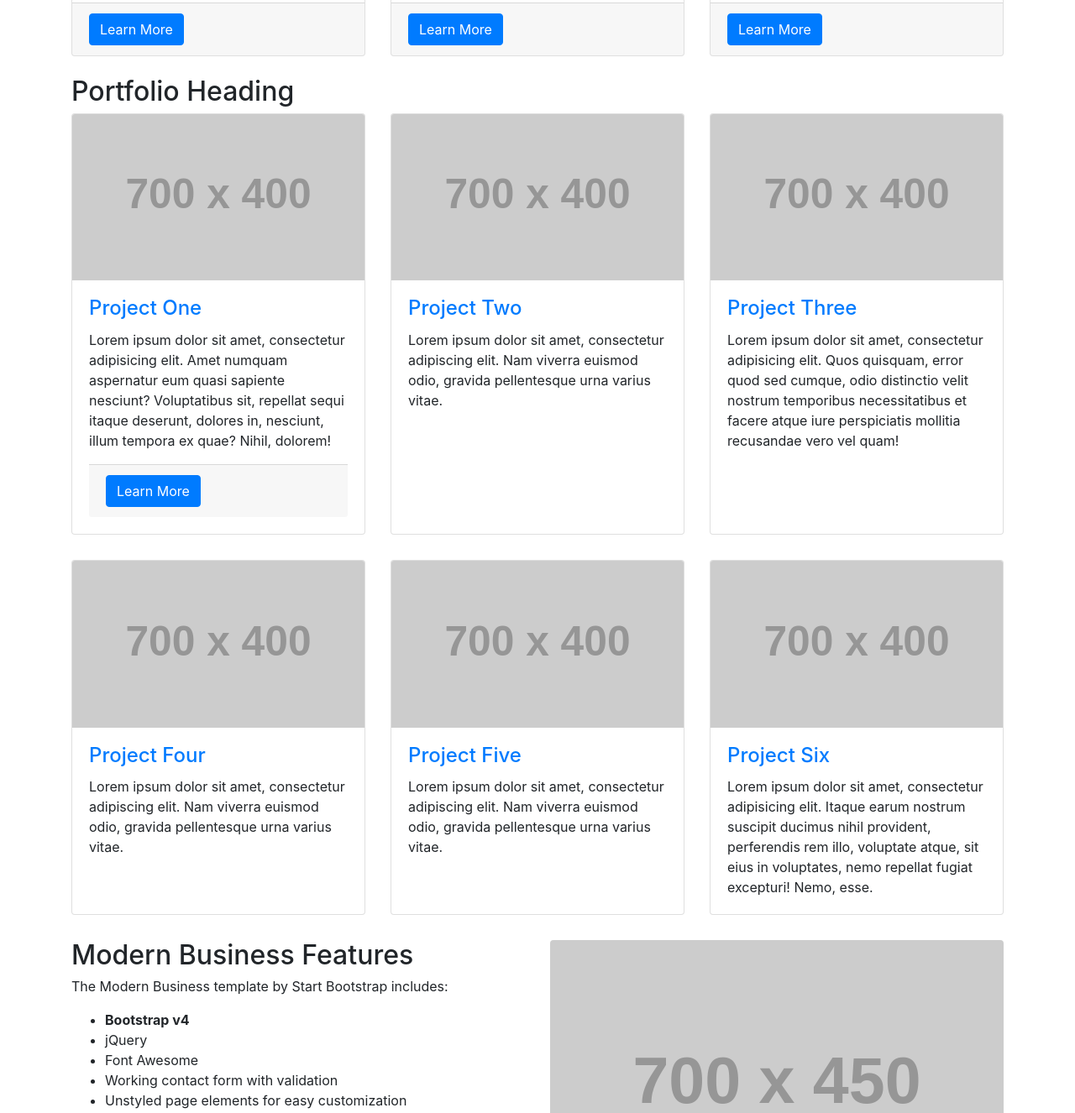
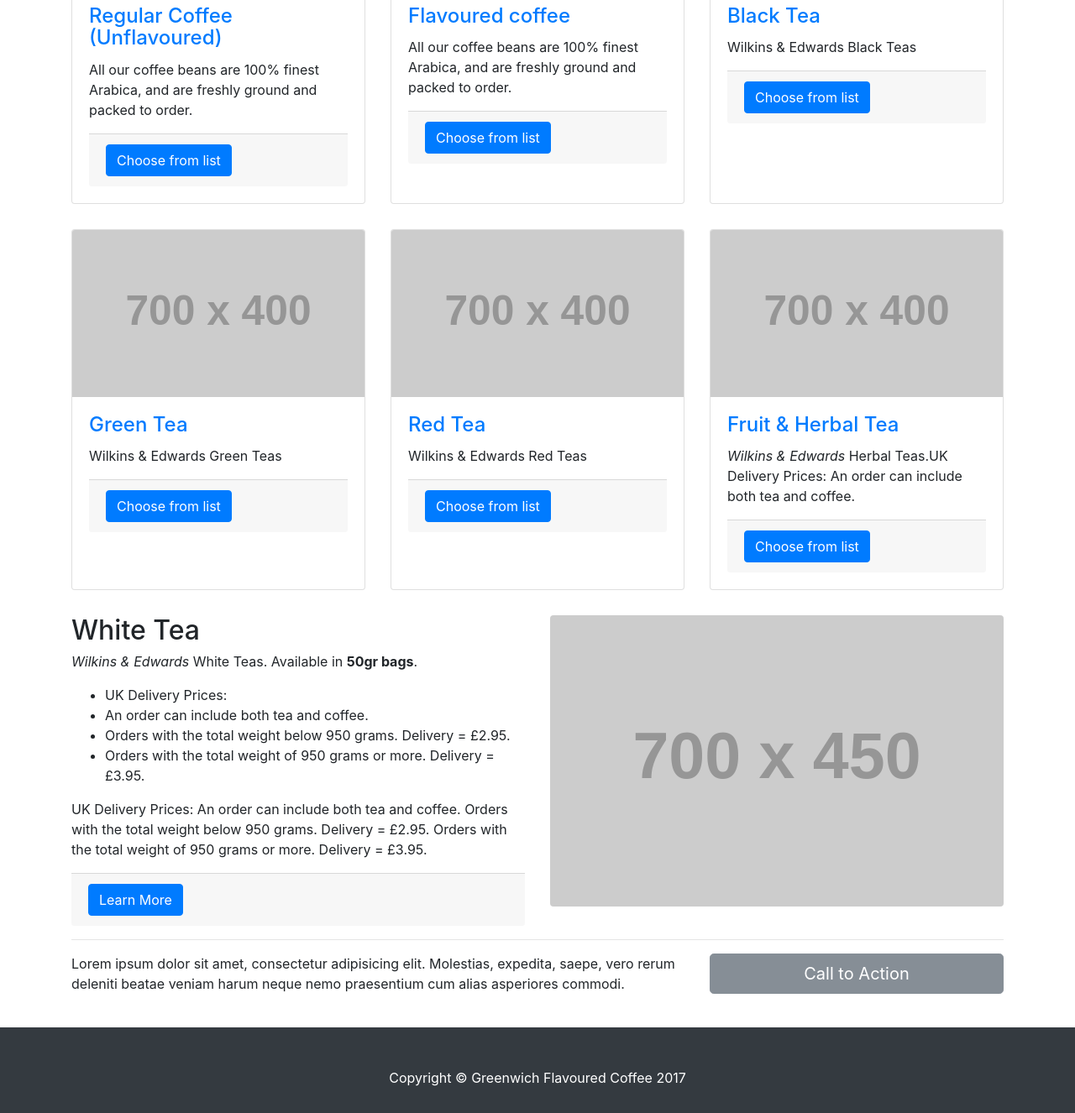
Before and after one commit to linuxfce/Greenwich-Flavoured-Coffee, a website: page index.html in a window 1280 px wide. Shown: the part 925-2251 px from the top of the page at 84% size. Drawn offline with Linux system fonts and the light colour scheme; placeholder pictures from the web are drawn by us.

Commit message:
Update index.html

```diff
--- a/index.html
+++ b/index.html
@@ -124,7 +124,8 @@
 
       <h1 class="my-4">Welcome to Greenwich Flavoured Coffee</h1>
 
-      <!-- Marketing Icons Section -->
+      <!-- Marketing Icons Section
+
       <div class="row">
         <div class="col-lg-4 mb-4">
           <div class="card h-100">
@@ -160,7 +161,7 @@
           </div>
         </div>
       </div>
-      <!-- /.row -->
+     row -->
 
       <!-- Portfolio Section -->
       <h2>Portfolio Heading</h2>
@@ -171,11 +172,11 @@
             <a href="#"><img class="card-img-top" src="http://placehold.it/700x400" alt=""></a>
             <div class="card-body">
               <h4 class="card-title">
-                <a href="#">Project One</a>
+                <a href="#">Regular Coffee (Unflavoured)</a>
               </h4>
-              <p class="card-text">Lorem ipsum dolor sit amet, consectetur adipisicing elit. Amet numquam aspernatur eum quasi sapiente nesciunt? Voluptatibus sit, repellat sequi itaque deserunt, dolores in, nesciunt, illum tempora ex quae? Nihil, dolorem!</p>
+              <p class="card-text"> All our coffee beans are 100% finest Arabica, and are freshly ground and packed to order.</p>
               <div class="card-footer">
-              <a href="#" class="btn btn-primary">Learn More</a>
+              <a href="#" class="btn btn-primary">Choose from list</a>
             </div>
             </div>
           </div>
@@ -185,9 +186,12 @@
             <a href="#"><img class="card-img-top" src="http://placehold.it/700x400" alt=""></a>
             <div class="card-body">
               <h4 class="card-title">
-                <a href="#">Project Two</a>
+                <a href="#">Flavoured coffee</a>
               </h4>
-              <p class="card-text">Lorem ipsum dolor sit amet, consectetur adipiscing elit. Nam viverra euismod odio, gravida pellentesque urna varius vitae.</p>
+              <p class="card-text"> All our coffee beans are 100% finest Arabica, and are freshly ground and packed to order.</p>
+              <div class="card-footer">
+              <a href="#" class="btn btn-primary">Choose from list</a>
+            </div>
             </div>
           </div>
         </div>
@@ -196,9 +200,12 @@
             <a href="#"><img class="card-img-top" src="http://placehold.it/700x400" alt=""></a>
             <div class="card-body">
               <h4 class="card-title">
-                <a href="#">Project Three</a>
+                <a href="#">Black Tea</a>
               </h4>
-              <p class="card-text">Lorem ipsum dolor sit amet, consectetur adipisicing elit. Quos quisquam, error quod sed cumque, odio distinctio velit nostrum temporibus necessitatibus et facere atque iure perspiciatis mollitia recusandae vero vel quam!</p>
+              <p class="card-text">Wilkins &amp; Edwards Black Teas</p>
+              <div class="card-footer">
+              <a href="#" class="btn btn-primary">Choose from list</a>
+            </div>
             </div>
           </div>
         </div>
@@ -207,9 +214,12 @@
             <a href="#"><img class="card-img-top" src="http://placehold.it/700x400" alt=""></a>
             <div class="card-body">
               <h4 class="card-title">
-                <a href="#">Project Four</a>
+                <a href="#">Green Tea</a>
               </h4>
-              <p class="card-text">Lorem ipsum dolor sit amet, consectetur adipiscing elit. Nam viverra euismod odio, gravida pellentesque urna varius vitae.</p>
+              <p class="card-text">Wilkins &amp; Edwards Green Teas</p>
+              <div class="card-footer">
+              <a href="#" class="btn btn-primary">Choose from list</a>
+            </div>
             </div>
           </div>
         </div>
@@ -218,9 +228,12 @@
             <a href="#"><img class="card-img-top" src="http://placehold.it/700x400" alt=""></a>
             <div class="card-body">
               <h4 class="card-title">
-                <a href="#">Project Five</a>
+                <a href="#">Red Tea</a>
               </h4>
-              <p class="card-text">Lorem ipsum dolor sit amet, consectetur adipiscing elit. Nam viverra euismod odio, gravida pellentesque urna varius vitae.</p>
+              <p class="card-text">Wilkins &amp; Edwards Red Teas</p>
+              <div class="card-footer">
+              <a href="#" class="btn btn-primary">Choose from list</a>
+            </div>
             </div>
           </div>
         </div>
@@ -229,9 +242,12 @@
             <a href="#"><img class="card-img-top" src="http://placehold.it/700x400" alt=""></a>
             <div class="card-body">
               <h4 class="card-title">
-                <a href="#">Project Six</a>
+                <a href="#">Fruit &amp; Herbal Tea</a>
               </h4>
-              <p class="card-text">Lorem ipsum dolor sit amet, consectetur adipisicing elit. Itaque earum nostrum suscipit ducimus nihil provident, perferendis rem illo, voluptate atque, sit eius in voluptates, nemo repellat fugiat excepturi! Nemo, esse.</p>
+              <p class="card-text"><em>Wilkins &amp; Edwards</em> Herbal Teas.UK Delivery Prices: An order can include both tea and coffee.</p>
+              <div class="card-footer">
+              <a href="#" class="btn btn-primary">Choose from list</a>
+            </div>
             </div>
           </div>
         </div>
@@ -241,18 +257,23 @@
       <!-- Features Section -->
       <div class="row">
         <div class="col-lg-6">
-          <h2>Modern Business Features</h2>
-          <p>The Modern Business template by Start Bootstrap includes:</p>
+          <h2>White Tea</h2>
+          <p><em>Wilkins &amp; Edwards</em> White Teas. Available in <strong>50gr bags</strong>.</p>
           <ul>
             <li>
-              <strong>Bootstrap v4</strong>
+              UK Delivery Prices:
             </li>
-            <li>jQuery</li>
-            <li>Font Awesome</li>
-            <li>Working contact form with validation</li>
-            <li>Unstyled page elements for easy customization</li>
+            <li>An order can include both tea and coffee.</li>
+            <li>Orders with the total weight below 950 grams. Delivery = £2.95.</li>
+            <li>Orders with the total weight of 950 grams or more. Delivery = £3.95.</li>
+
           </ul>
-          <p>Lorem ipsum dolor sit amet, consectetur adipisicing elit. Corporis, omnis doloremque non cum id reprehenderit, quisquam totam aspernatur tempora minima unde aliquid ea culpa sunt. Reiciendis quia dolorum ducimus unde.</p>
+          <p>UK Delivery Prices:  An order can include both tea and coffee.
+Orders with the total weight below 950 grams. Delivery = £2.95.
+Orders with the total weight of 950 grams or more. Delivery = £3.95.</p>
+          <div class="card-footer">
+              <a href="#" class="btn btn-primary">Learn More</a>
+            </div>
         </div>
         <div class="col-lg-6">
           <img class="img-fluid rounded" src="http://placehold.it/700x450" alt="">
@@ -278,7 +299,7 @@
     <!-- Footer -->
     <footer class="py-5 bg-dark">
       <div class="container">
-        <p class="m-0 text-center text-white">Copyright &copy; Your Website 2017</p>
+        <p class="m-0 text-center text-white">Copyright &copy; Greenwich Flavoured Coffee 2017</p>
       </div>
       <!-- /.container -->
     </footer>
```
